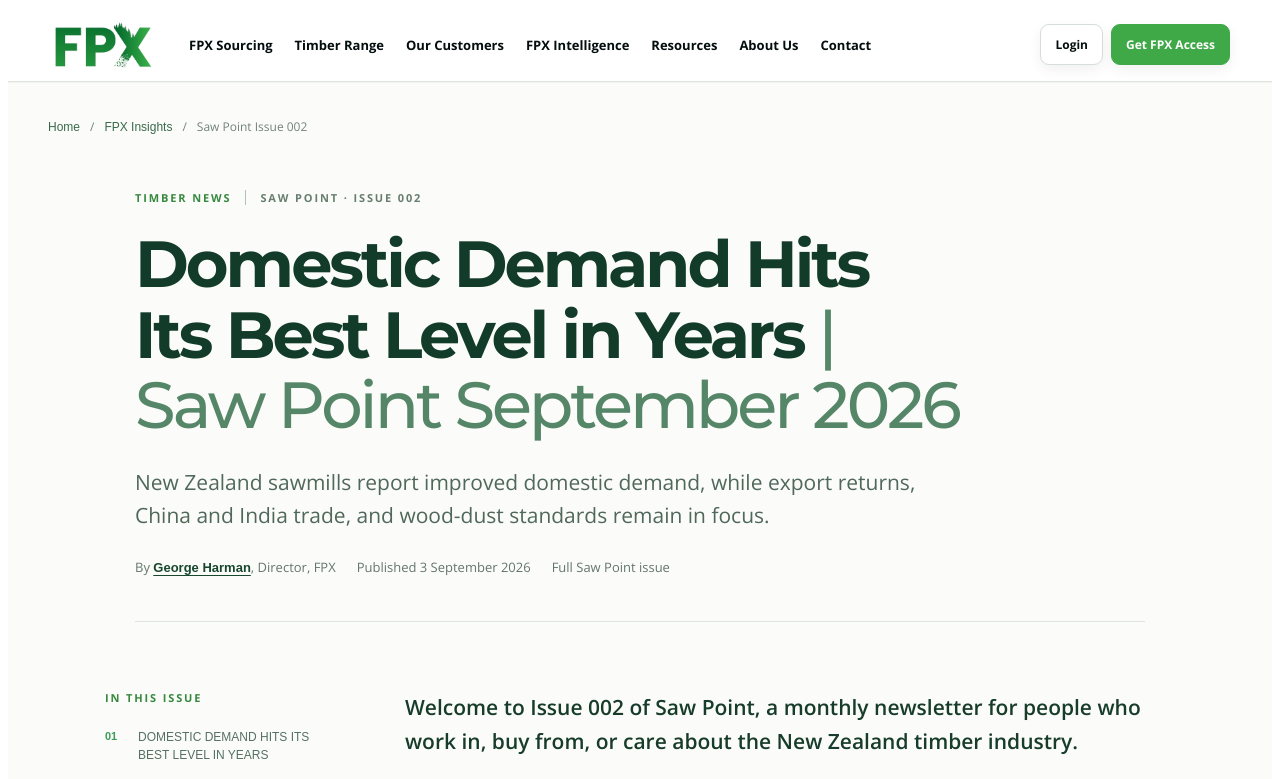
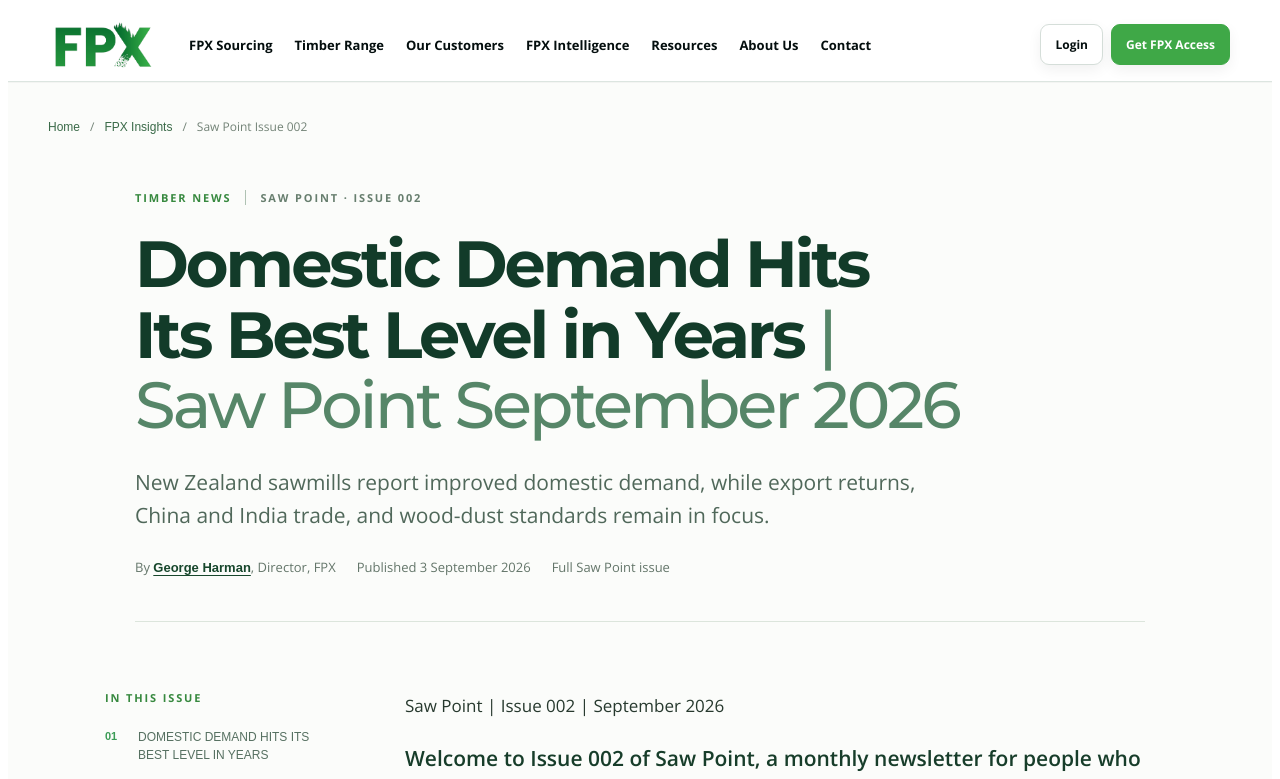
Before and after one commit to FPXTeam/fpx-website, a Next.js app: page /industry-insights/nz-domestic-timber-demand-saw-point-september-2026 in a window 1280 px wide. Shown: the top 779 px of the page. Built offline with nearby package versions, Linux system fonts and the light colour scheme.

Commit message:
Preserve original LinkedIn issue heading above complete article body

```diff
--- a/app/industry-insights/[slug]/page.tsx
+++ b/app/industry-insights/[slug]/page.tsx
@@ -108,6 +108,7 @@ export default async function InsightNewsArticle({ params }: { params: Promise<{
           </aside>
           <article className="spn-article" aria-label={`Saw Point issue ${issue.issue} in full`}>
             <div className="spn-original">
+              <p className="spn-issue-name">Saw Point | Issue {issue.issue} | {issue.month} {issue.year}</p>
               <p className="spn-introduction">{issue.introduction}</p>
               <blockquote>{issue.openingQuote}</blockquote>
               {issue.sections.map((section, index) => <section id={`section-${index + 1}`} className="spn-section" key={section.heading}>
```
